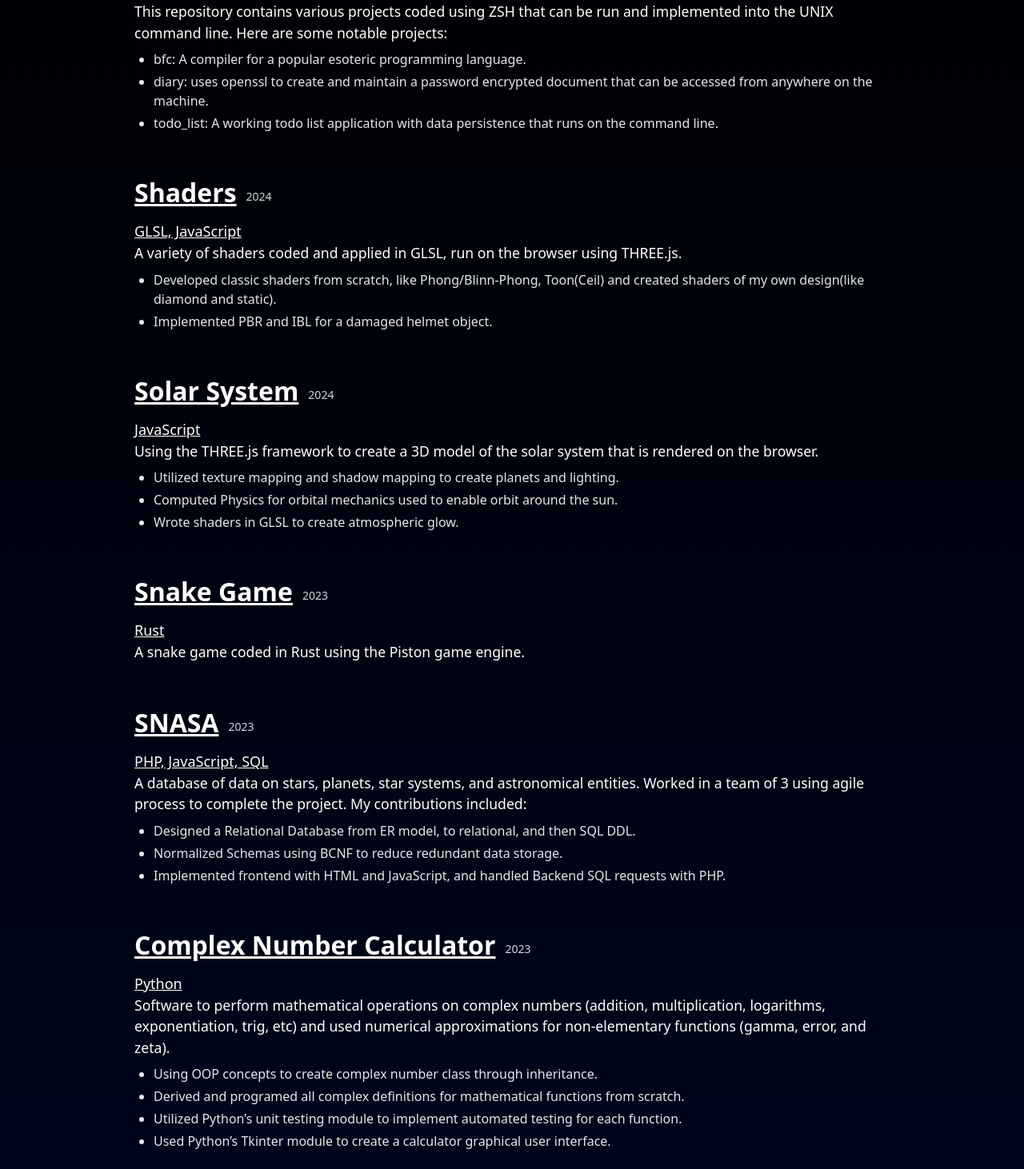
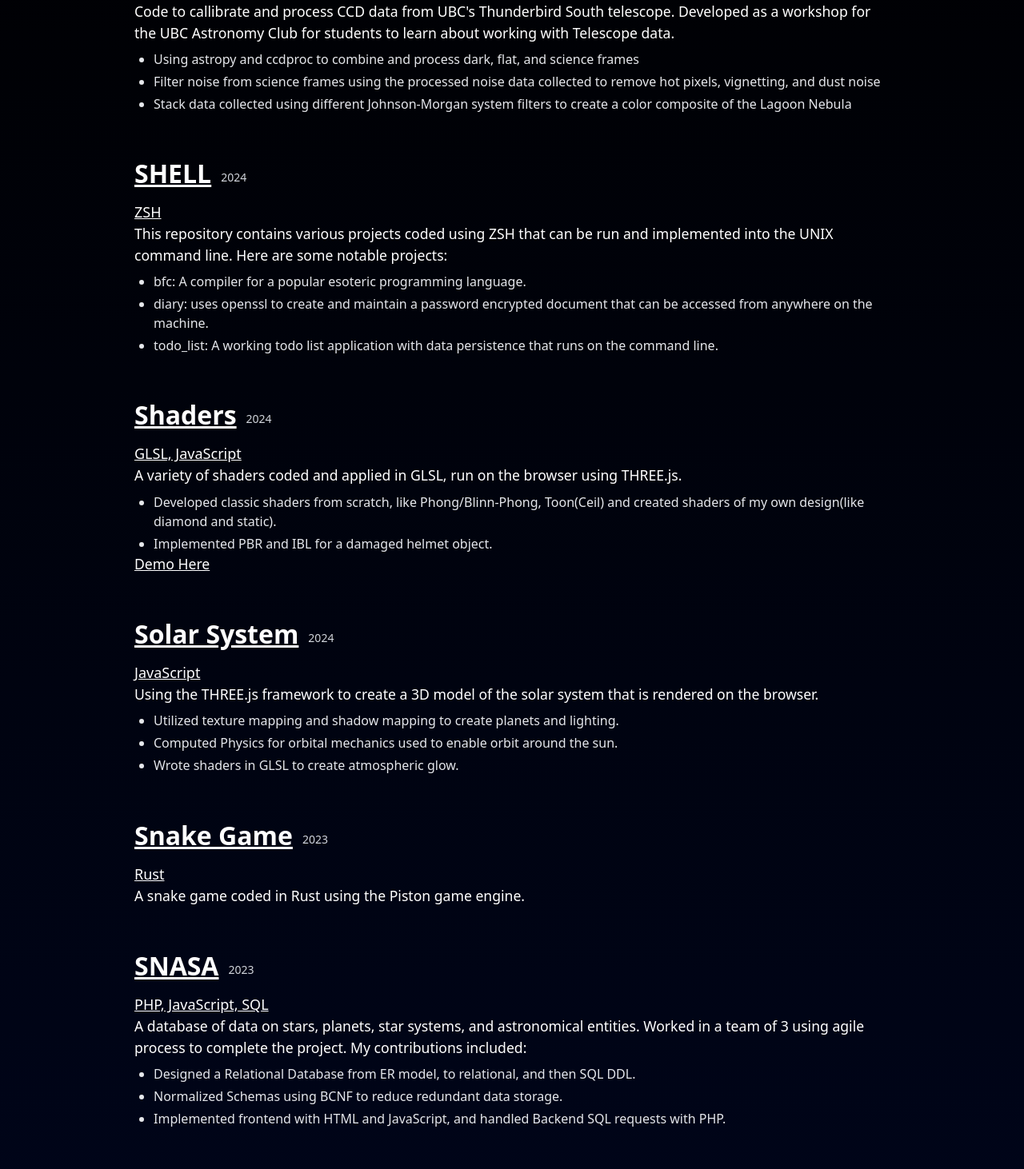
Before and after one commit to coolkidwrik/portfolio, a React (Vite) app: page /Projects in a window 1280 px wide. Shown: the part 328-1790 px from the top of the page at 80% size. Built offline with nearby package versions, Linux system fonts and the light colour scheme.

Commit message:
Added additional project

```diff
--- a/src/pages/ProjectsPage.tsx
+++ b/src/pages/ProjectsPage.tsx
@@ -8,6 +8,18 @@ const ProjectsPage = () => {
 
   // Project Descriptions
   /////////////////////////////////////////////////////////////////////////////////////
+
+  // Thunderbird South Image Processing
+  const AstroDescription = `
+    Code to callibrate and process CCD data from UBC's Thunderbird South telescope. Developed as a workshop for the UBC Astronomy Club for students to learn about working with Telescope data.
+  `;
+  const AstroList = [
+    "Using astropy and ccdproc to combine and process dark, flat, and science frames",
+    "Filter noise from science frames using the processed noise data collected to remove hot pixels, vignetting, and dust noise",
+    "Stack data collected using different Johnson-Morgan system filters to create a color composite of the Lagoon Nebula"
+  ];
+  const AstroLink = "https://github.com/coolkidwrik/Thunderbird_South_Image_Processing";
+
   // Shell Description
   const ShellDescription = `
     This repository contains various projects coded using ZSH that can be run and implemented into the UNIX command line. Here are some notable projects:
@@ -64,8 +76,8 @@ const ProjectsPage = () => {
   const ComplexNumberCalculatorList = [
     "Using OOP concepts to create complex number class through inheritance.",
     "Derived and programed all complex definitions for mathematical functions from scratch.",
-    "Utilized Python’s unit testing module to implement automated testing for each function.",
-    "Used Python’s Tkinter module to create a calculator graphical user interface.",
+    "Utilized Python's unit testing module to implement automated testing for each function.",
+    "Used Python's Tkinter module to create a calculator graphical user interface.",
   ]
   const ComplexNumberCalculatorLink = "https://github.com/coolkidwrik/Complex-Numbers";
 
@@ -104,6 +116,14 @@ const ProjectsPage = () => {
         </div>
         <div className="flex flex-col items-start pt-[35%] sm:pt-[15%] lg:pt-[15%] px-4 sm:px-[10%] w-full text-white">
           <ContentSection
+            heading="Thunderbird South Image Processing"
+            subtitle="Python"
+            description={AstroDescription}
+            list={AstroList}
+            date="2025"
+            link={AstroLink}
+          />
+          <ContentSection
             heading="SHELL"
             subtitle="ZSH"
             description={ShellDescription}
@@ -118,6 +138,9 @@ const ProjectsPage = () => {
             list={ShadersList}
             date="2024"
             link={ShadersLink}
+            extra = {
+              <a href={"https://wrik-shaders-demo.vercel.app/"} target="_blank" rel="noopener noreferrer" className="text-inherit underline">Demo Here</a>
+            }
           />
           <ContentSection
             heading="Solar System"
--- a/src/utils/contentSection.tsx
+++ b/src/utils/contentSection.tsx
@@ -7,9 +7,10 @@ interface ContentSectionProps {
     list?: string[];
     date?: string;
     link?: string;
+    extra?: React.ReactNode;
 }
 
-const ContentSection: React.FC<ContentSectionProps> = ({ heading, subtitle, description, list, date, link }) => {
+const ContentSection: React.FC<ContentSectionProps> = ({ heading, subtitle, description, list, date, link, extra}) => {
   return (
     <div className="text-left pt-[5%] px-4 sm:px-10 w-full max-w-full text-white flex flex-col items-start overflow-x-hidden break-words">
       <div className="flex items-center space-x-3">
@@ -35,6 +36,8 @@ const ContentSection: React.FC<ContentSectionProps> = ({ heading, subtitle, desc
           ))}
         </ul>
       )}
+
+      {extra && <div className="content-text">{extra}</div>}
     </div>
   );
 };
```
